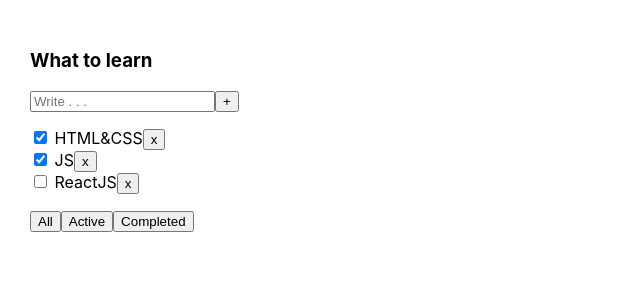
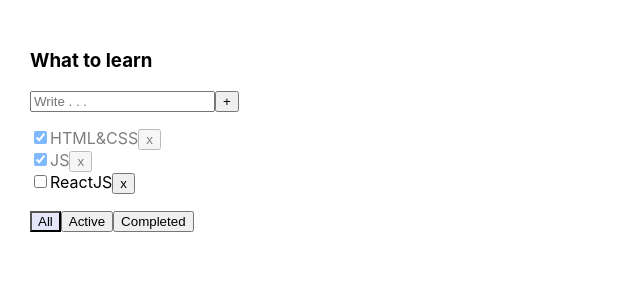
Before and after one commit to hrsk/main-to-do, a React (Vite) app: page / in a window 1280 px wide. Shown: the top 300 px of the page, without its empty margins (0-640 px from the left). Built offline with nearby package versions, Linux system fonts and the light colour scheme.

Commit message:
change task status, output errors, method trim, styles

```diff
--- a/src/App.css
+++ b/src/App.css
@@ -6,3 +6,17 @@
 .app > div {
   margin-right: 50px;
 }
+
+.error {
+  border: crimson 1px solid;
+}
+
+.error-message {
+  color: crimson;
+}
+.active-filter {
+  background-color: lavender;
+}
+.is-done {
+  opacity: 0.5;
+}
--- a/src/App.tsx
+++ b/src/App.tsx
@@ -24,6 +24,10 @@
         setTasks([...tasks, {id: v1(), title: value, isDone: false}])
     }
 
+    const changeTasksStatus = (taskId: string, value: boolean) => {
+        setTasks(tasks.map(task => task.id === taskId ? {...task, isDone: value} : task))
+    }
+
     let filteredTasks = tasks
 
     if (filter === 'active') {
@@ -35,8 +39,8 @@
 
     return (
         <div className="app">
-            <TodolistItem title={'What to learn'} tasks={filteredTasks} deleteTask={deleteTask}
-                          changeTasksFilter={changeTasksFilter} createTask={createTask}/>
+            <TodolistItem title={'What to learn'} tasks={filteredTasks} deleteTask={deleteTask} filter={filter}
+                          changeTasksFilter={changeTasksFilter} createTask={createTask} changeTasksStatus={changeTasksStatus}/>
         </div>
     )
 }
--- a/src/TodolistItem.tsx
+++ b/src/TodolistItem.tsx
@@ -5,16 +5,19 @@
 type Props = {
     title: string
     tasks: Task[]
+    filter: FilterValues
     deleteTask: (taskId: string) => void
     changeTasksFilter: (value: FilterValues) => void
+    changeTasksStatus: (taskId: string, value: boolean) => void
     createTask: (value: string) => void
 }
 
 export const TodolistItem = (props: Props) => {
 
-    const {title, tasks, deleteTask, changeTasksFilter, createTask} = props;
+    const {title, tasks, filter, deleteTask, changeTasksFilter, changeTasksStatus, createTask} = props;
 
     const [value, setValue] = useState('');
+    const [error, setError] = useState<string | null>(null);
 
     // const refValue = useRef<HTMLInputElement>(null)
 
@@ -23,9 +26,13 @@
         //     createTask(refValue.current.value)
         //     refValue.current.value = ''
         // }
-
-        createTask(value)
+        const trimmedValue = value.trim();
+        if (trimmedValue !== '') {
+            createTask(trimmedValue)
             setValue('')
+        } else {
+            setError('Title is required')
+        }
     }
 
     const keyPressHandler = (e: KeyboardEvent) => {
@@ -37,15 +44,24 @@
 
     const onChangeHandler = (e: ChangeEvent<HTMLInputElement>) => {
         setValue(e.currentTarget.value)
+        if (error) {
+            setError(null)
+        }
     }
 
         return (
             <div>
                 <h3>{title}</h3>
                 <div>
-                <input placeholder={'Write . . .'} value={value} onChange={onChangeHandler}
+
+                    <input className={error ? 'error' : undefined} placeholder={'Write . . .'} value={value}
+                           onChange={onChangeHandler}
                            onKeyDown={keyPressHandler}/>
                     <Button title={'+'} onClick={addTask}/>
+                    {
+                        error &&
+                        <span className={error ? 'error-message' : undefined} style={{display: 'block'}}>{error}</span>
+                    }
                 </div>
                 {
                     !tasks.length
@@ -56,9 +72,14 @@
                     <ul style={{listStyle: 'none', paddingLeft: 0}}>
                         {
                             tasks.map(task => {
+                                const changeTasksStatusHandler = (e: ChangeEvent<HTMLInputElement>) => {
+                                    changeTasksStatus(task.id, e.currentTarget.checked)
+                                }
                                 return (
-                                <li key={task.id}>
-                                    <input type="checkbox" checked={task.isDone}/> <span>{task.title}</span>
+                                    <li key={task.id} className={task.isDone ? 'is-done' : undefined}>
+                                        <input type="checkbox" onChange={changeTasksStatusHandler}
+                                               checked={task.isDone}/>
+                                        <span>{task.title}</span>
                                         <Button title={'x'} onClick={() => deleteTask(task.id)}/>
                                     </li>
                                 )
@@ -67,9 +88,9 @@
                     </ul>
                 }
                 <div>
-                <Button title={'All'} onClick={() => changeTasksFilter('all')}/>
-                <Button title={'Active'} onClick={() => changeTasksFilter('active')}/>
-                <Button title={'Completed'} onClick={() => changeTasksFilter('completed')}/>
+                    <Button className={filter === 'all' ? 'active-filter' : undefined} title={'All'} onClick={() => changeTasksFilter('all')}/>
+                    <Button className={filter === 'active' ? 'active-filter' : undefined} title={'Active'} onClick={() => changeTasksFilter('active')}/>
+                    <Button className={filter === 'completed' ? 'active-filter' : undefined} title={'Completed'} onClick={() => changeTasksFilter('completed')}/>
                 </div>
             </div>
         )
```
Lines whose indentation alone changed are shown as unchanged.
